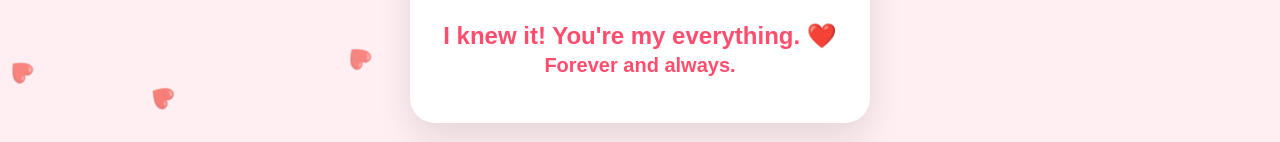
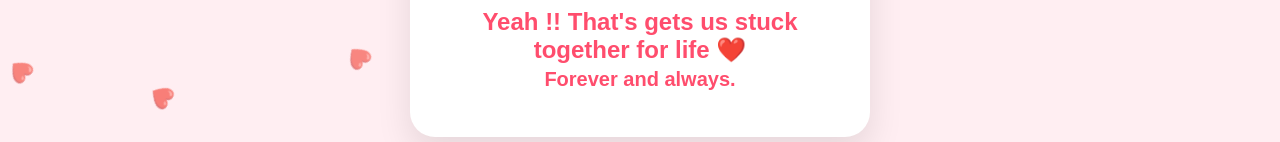
Before and after one commit to johntenderr-art/pasanddita-aurat-, a plain HTML site: page index.html in a window 1280 px wide. Both pictures are taken after a click on the button "Yes". Shown: the part 413-555 px from the top of the page. Drawn offline with Linux system fonts and the light colour scheme.

Commit message:
Update index.html

```diff
--- a/index.html
+++ b/index.html
@@ -78,7 +78,7 @@
         noBtn.addEventListener('click', moveNoButton);
 
         yesBtn.addEventListener('click', () => {
-            question.innerHTML = "I knew it! You're my everything. ❤️<br><small>Forever and always.</small>";
+            question.innerHTML = "Yeah !! That's gets us stuck together for life ❤️<br><small>Forever and always.</small>";
             gif.src = "https://media.giphy.com/media/v1.Y2lkPTc5MGI3NjExOHp1MGdzYWV0eHh3ZnF2ZndrZzF1amZ3Ym9wZHF2ZndrZzF1amZ3YiZlcD12MV9pbnRlcm5hbF9naWZfYnlfaWQmY3Q9cw/MDJ9IbZYp-dU8tLyGE/giphy.gif";
             document.getElementById('btnWrapper').style.display = 'none';
             setInterval(createHeart, 200);
```
